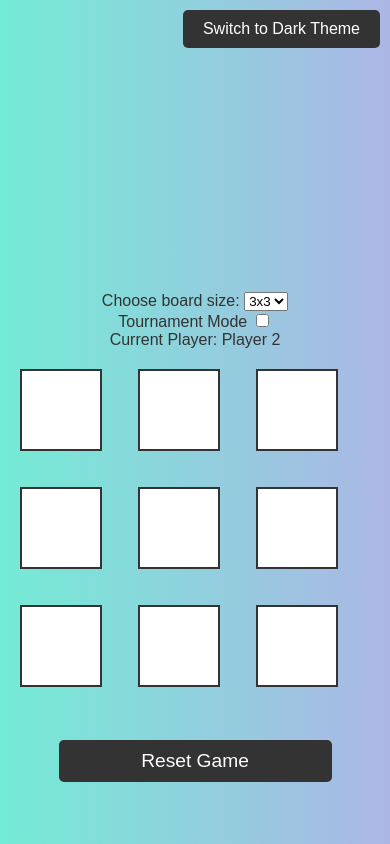
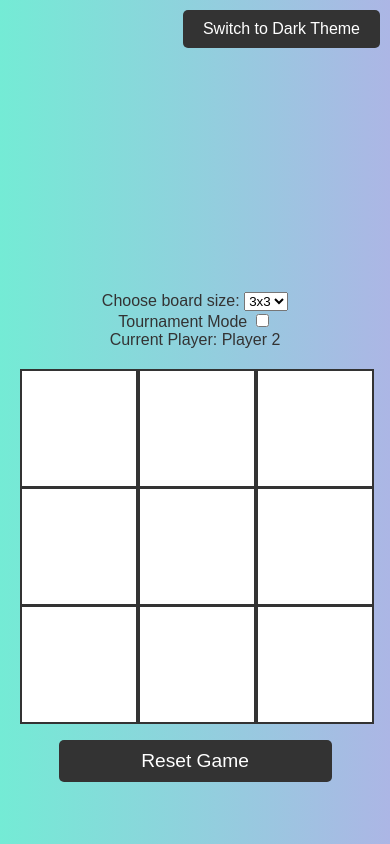
Before and after one commit to lida969/tic-tac-toe-board, a plain HTML site: page playWithFriend/index.html in a window 390 px wide. Drawn offline with Linux system fonts and the light colour scheme.

Commit message:
Update style.css

```diff
--- a/playWithFriend/style.css
+++ b/playWithFriend/style.css
@@ -3,7 +3,6 @@ body, html {
     overflow: auto;
     height: 100%;
 }
-
 body {
     font-family: 'Arial', sans-serif;
     display: flex;
@@ -28,12 +27,12 @@ body {
 #tic-tac-toe-board {
     justify-content: center;
     display: grid;
-    gap: 10px;
-    width: 90vw;
-    max-width: 500px;
-    grid-template-columns: repeat(var(--columns, 3), 1fr);
-    grid-template-rows: repeat(var(--rows, 3), 1fr);
-    aspect-ratio: 1;
+    gap: 5%;
+    width: 90vmin; /* Задаем ширину игрового поля относительно меньшей стороны экрана */
+    max-width: 500px; /* Ограничиваем максимальную ширину */
+    aspect-ratio: 1; /* Поддерживаем квадратное поле */
+    grid-template-columns: repeat(var(--columns, 3), 1fr); /* Равные столбцы */
+    grid-template-rows: repeat(var(--rows, 3), 1fr); /* Равные строки */
 }
 
 .cell {
@@ -45,11 +44,9 @@ body {
     font-size: 2rem;
     cursor: pointer;
     transition: background-color 0.3s ease;
-    width: 20vw;
-    height: 20vw;
-    max-width: 100px;
-    max-height: 100px;
-    aspect-ratio: 1;
+    /* Убираем фиксированные размеры */
+    width: 100%;
+    height: 100%;
 }
 
 .game-message {
@@ -177,17 +174,10 @@ body.dark-theme #resetButton:hover {
 /* Медиазапросы для мобильных устройств */
 @media (max-width: 768px) {
     #tic-tac-toe-board {
-
-        --columns: 3; /* 3 колонки для экранов меньшего размера */
-         --rows: 3; /* 3 строки для экранов меньшего размера */
-         gap: 5px;
-        /* 3 столбца для мобильных */
+        gap: 2%; /* Уменьшаем расстояние между ячейками на мобильных устройствах */
     }
-
     .cell {
-        font-size: 2rem;
-        width: 25vw; /* Размер ячеек будет зависеть от ширины экрана */
-        height: 25vw;
+        font-size: 1.8rem; /* Уменьшаем шрифт для меньших экранов */
     }
 
     #settings {
@@ -206,19 +196,13 @@ body.dark-theme #resetButton:hover {
 }
 
 @media (max-width: 480px) {
+
     #tic-tac-toe-board {
-        --columns: 3; /* 3 колонки */
-        --rows: 3;
-     /* Используем 3 столбца */
-        gap: 3px;
+        gap: 1%; /* Еще меньшее расстояние для самых маленьких экранов */
     }
-
-
-.cell {
-    font-size: 1.5rem;
-    width: 20vw;
-    height: 20vw;
-}
+    .cell {
+        font-size: 1.5rem; /* Дальнейшее уменьшение шрифта */
+    }
 
 #settings {
     width: 100%;
@@ -233,33 +217,3 @@ body.dark-theme #resetButton:hover {
     width: 70%;
 }
 }
-
-#aiLevelSettings {
-    display: flex;
-    gap: 10px;
-    margin-top: 10px;
-    justify-content: center;
-}
-
-#aiLevelSettings button {
-    padding: 10px 20px;
-    font-size: 1rem;
-    color: #fff;
-    background-color: #333;
-    border: none;
-    cursor: pointer;
-    border-radius: 5px;
-    transition: background-color 0.3s ease, transform 0.2s ease;
-}
-
-#aiLevelSettings button:hover {
-    background-color: #555;
-    transform: scale(1.05);
-}
-
-#aiLevelSettings button.active {
-    background-color: #4CAF50; /* Зеленый цвет для подсвеченной кнопки */
-    color: #fff;
-    font-weight: bold;
-    transform: scale(1.1); /* Увеличиваем размер активной кнопки */
-}
```
